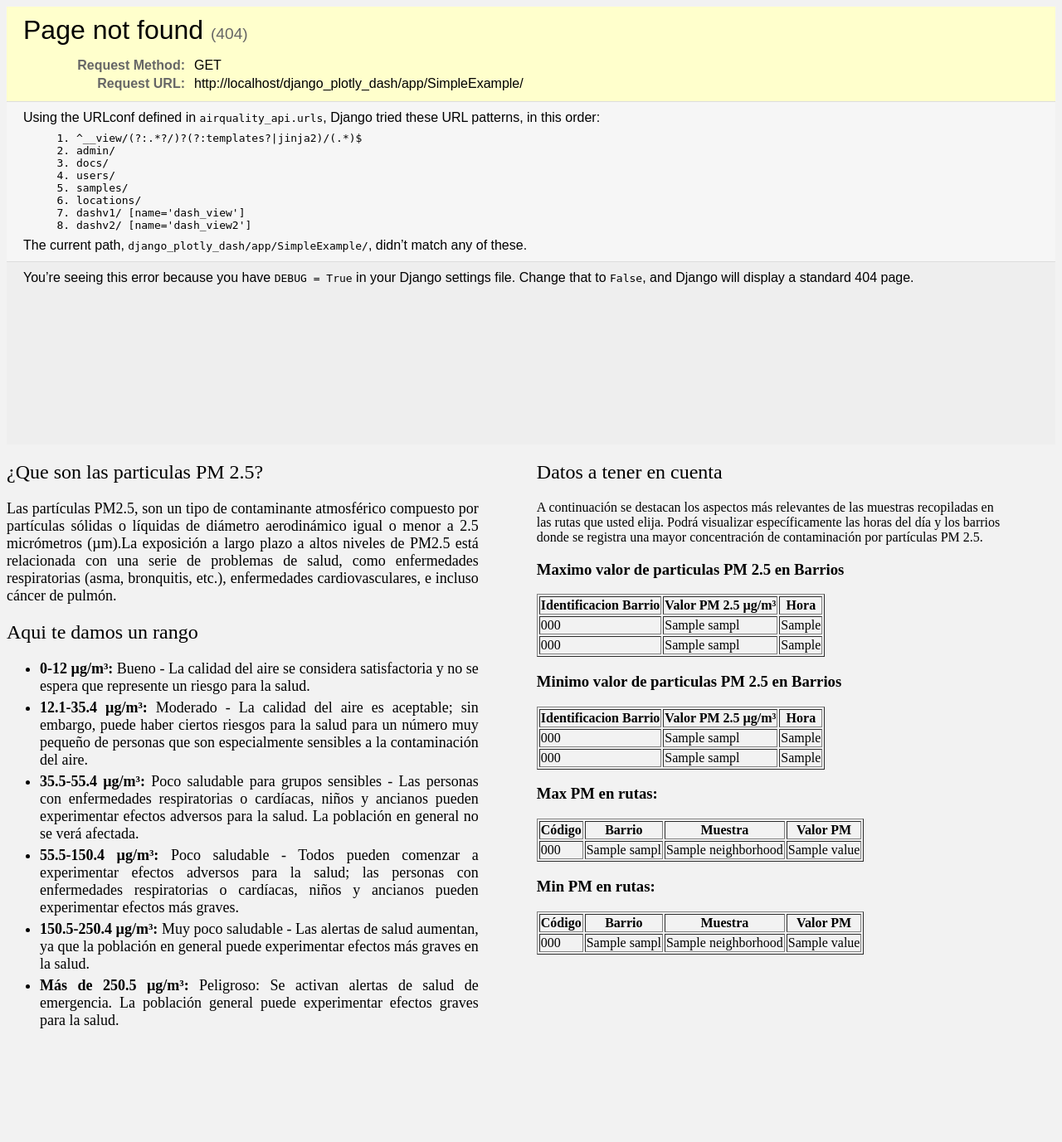
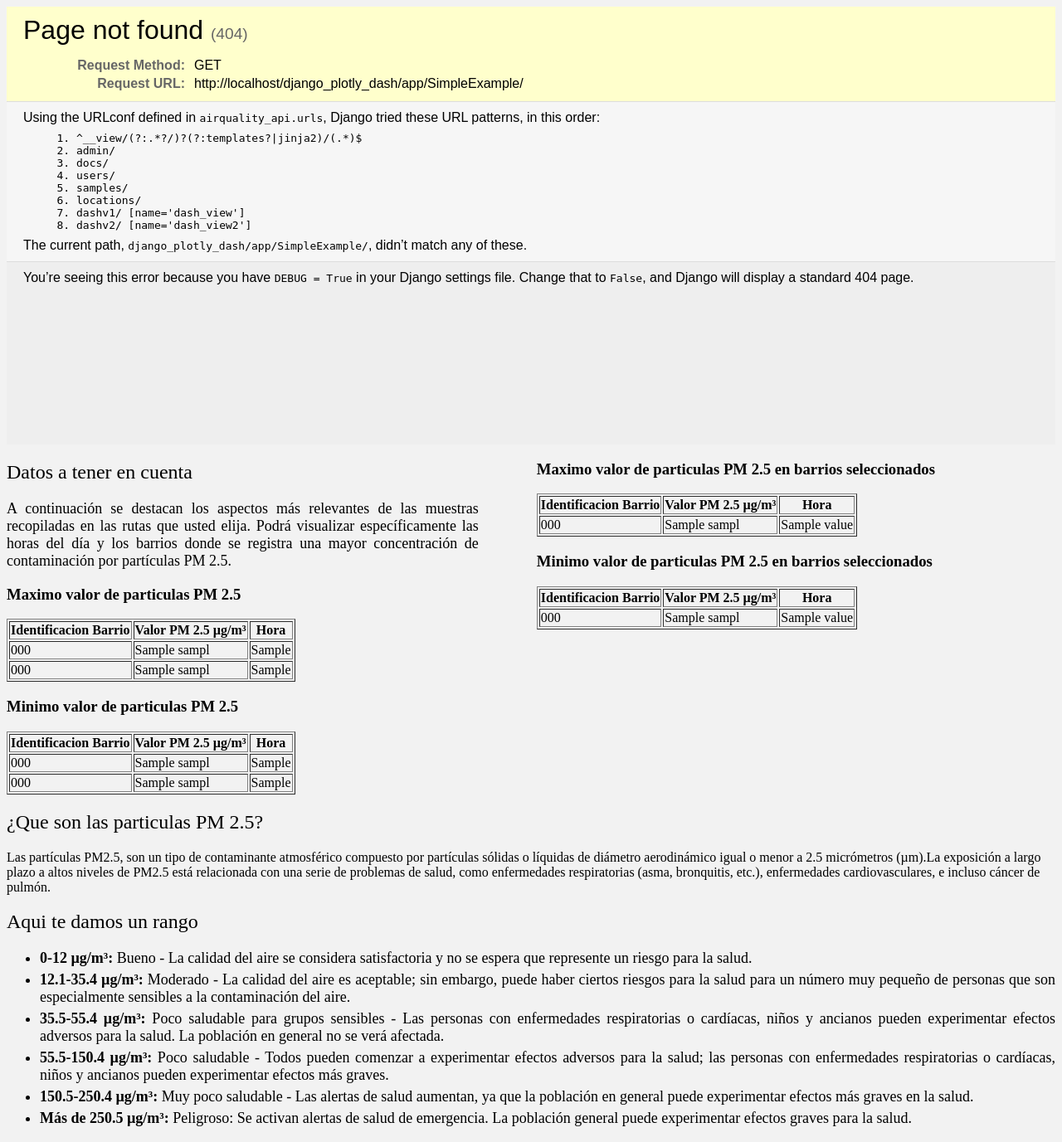
Before and after one commit to CamiloHedzz/Air_Quality_Bogota, a Django app: template dash2/templates/dash_app.html in a window 1280 px wide. Shown: the whole page at 83% size. Before the commit the page ends 1240 px from the top, so only its background shows below. Run offline with Django 5.2, Linux system fonts and the light colour scheme; the template is opened without the code that fills it: most values are stand-ins (such as "Sample title", 1, 10 or a date in 2020); parts of the project's set-up code (start-up, migrations or seed data) failed here and were passed over.

Commit message:
new realease

```diff
--- a/dash2/dash_app.py
+++ b/dash2/dash_app.py
@@ -26,7 +26,7 @@
 df2 = pd.read_csv("dash2/datasets/final_rutes.csv")
 
 selected_areas = {}
-
+t_recovered = "hola"
 
 bogota_map_div = html.Div([
         html.Div("Este mapa interactivo te permite explorar los barrios de Bogotá con mayores niveles de contaminación por partículas PM2.5. Puedes hacer zoom, moverte por el mapa e incluso seleccionar un barrio para ver las mediciones detalladas y obtener más información.",
@@ -54,6 +54,7 @@
             align="center",
             style={"background-color": "#F2F2F2"}
         ),
+         html.H2(t_recovered)
     ],
     fluid=True,
     style={"overflow": "hidden","background-color": "#F2F2F2"}
@@ -132,6 +133,8 @@
     #    pass
     dff = create_time_series()
 
+    get_stadictic(dff)
+
     fig = px.line(dff, x='datetime', y=['sampl'], color='neig', markers=True, line_shape='spline')
 
     '''
@@ -181,7 +184,9 @@
     return dataframe_combinado
 
 
-def get_stadictic():
+def get_stadictic(dff):
+
+    print("entraa")
     #Los dejo comentados porque el csv del mapa no cuenta con informacion respecto
     #a las fechas y horas, toca revisar estructura de datos con Darwin
 
@@ -189,24 +194,25 @@
     #aux_map['datetime'] = pd.to_datetime(aux_map['datetime'])
     #aux_map['hour'] = aux_map['datetime'].dt.strftime('%Y-%m-%d %H')
     #hourly_avg_map = aux_map.groupby(aux_map['datetime'].dt.time)['sampl'].mean()
-
-    aux_rutes = df2
-    aux_rutes['datetime'] = pd.to_datetime(aux_rutes['datetime'])
-    aux_rutes['hour'] = aux_rutes['datetime'].dt.strftime('%Y-%m-%d %H')
-    hourly_avg_rutes = aux_rutes.groupby(aux_rutes['datetime'].dt.time)['sampl'].mean()
+    std_dash_figures = []
+    if dff is not None:
+        aux_rutes = df2
+        aux_rutes['datetime'] = pd.to_datetime(aux_rutes['datetime'])
+        aux_rutes['hour'] = aux_rutes['datetime'].dt.strftime('%Y-%m-%d %H')
+        hourly_avg_rutes = aux_rutes.groupby(aux_rutes['datetime'].dt.time)['sampl'].mean()
 
 
-    std_dash_figures = [
-        {"max_pm" : df.loc[df['sampl'] == df['sampl'].max()], #La maxima muestra de PM2.5 a nivel de barrios
-        "min_pm" : df.loc[df['sampl'] == df['sampl'].min()],
-        "min_hour": hourly_avg_rutes.idxmin(), #La maxima hora promedio con mas contaminacion
-        "max_hour": hourly_avg_rutes.idxmax()}
-        ,
-        {"max_pm" : df2.loc[df2['sampl'] == df2['sampl'].max()], #La maxima muestra de PM2.5 a nivel de rutas
-        "min_pm" : df2.loc[df2['sampl'] == df2['sampl'].min()],
-        "min_hour": hourly_avg_rutes.idxmin(), #La maxima hora promedio con mas contaminacion
-        "max_hour": hourly_avg_rutes.idxmax(),}
-    ]
+        std_dash_figures = [
+            {"max_pm" : df.loc[df['sampl'] == df['sampl'].max()], #La maxima muestra de PM2.5 a nivel de barrios
+            "min_pm" : df.loc[df['sampl'] == df['sampl'].min()],
+            "min_hour": hourly_avg_rutes.idxmin(), #La maxima hora promedio con mas contaminacion
+            "max_hour": hourly_avg_rutes.idxmax()}
+            ,
+            {"max_pm" : dff.loc[dff['sampl'] == dff['sampl'].max()], #La maxima muestra de PM2.5 a nivel de rutas
+            "min_pm" : dff.loc[dff['sampl'] == dff['sampl'].min()],
+            "min_hour": hourly_avg_rutes.idxmin(), #La maxima hora promedio con mas contaminacion
+            "max_hour": hourly_avg_rutes.idxmax(),}
+        ]
 
     return std_dash_figures
 
--- a/dash2/templates/dash_app.html
+++ b/dash2/templates/dash_app.html
@@ -10,29 +10,7 @@
 
 <div class="container">
     <div class="container-left">
-        <h2>¿Que son las particulas PM 2.5?</h2>
-        <p>
-            Las partículas PM2.5, son un tipo de contaminante
-            atmosférico
-            compuesto por partículas sólidas o líquidas de
-            diámetro aerodinámico igual o menor a 2.5 micrómetros
-            (µm).La exposición a largo plazo a altos niveles de PM2.5
-            está relacionada con una serie de problemas de salud,
-            como enfermedades respiratorias (asma, bronquitis, etc.),
-            enfermedades cardiovasculares, e incluso cáncer de pulmón.
-        </p>
-        <h2>Aqui te damos un rango</h2>
-        <ul>
-            <li><b>0-12 µg/m³:</b> Bueno - La calidad del aire se considera satisfactoria y no se espera que represente un riesgo para la salud.</li>
-            <li><b>12.1-35.4 µg/m³:</b> Moderado - La calidad del aire es aceptable; sin embargo, puede haber ciertos riesgos para la salud para un número muy pequeño de personas que son especialmente sensibles a la contaminación del aire.</li>
-            <li><b>35.5-55.4 µg/m³:</b> Poco saludable para grupos sensibles - Las personas con enfermedades respiratorias o cardíacas, niños y ancianos pueden experimentar efectos adversos para la salud. La población en general no se verá afectada.</li>
-            <li><b>55.5-150.4 µg/m³:</b> Poco saludable - Todos pueden comenzar a experimentar efectos adversos para la salud; las personas con enfermedades respiratorias o cardíacas, niños y ancianos pueden experimentar efectos más graves.</li>
-            <li><b>150.5-250.4 µg/m³:</b> Muy poco saludable - Las alertas de salud aumentan, ya que la población en general puede experimentar efectos más graves en la salud.</li>
-            <li><b>Más de 250.5 µg/m³:</b> Peligroso: Se activan alertas de salud de emergencia. La población general puede experimentar efectos graves para la salud.</li>
-        </ul>
-    </div>
 
-    <div class="container-right">
         <h2>Datos a tener en cuenta</h2>
         <p>
             A continuación se destacan los aspectos más relevantes de las muestras recopiladas
@@ -40,7 +18,7 @@
             del día y los barrios donde se registra una mayor concentración de
             contaminación por partículas PM 2.5.
         </p>
-        <h3>Maximo valor de particulas PM 2.5 en Barrios</h3>
+        <h3>Maximo valor de particulas PM 2.5</h3>
     <table border="1">
         <tr>
             <th>Identificacion Barrio</th>
@@ -61,7 +39,7 @@
         </tr>
     </table>
 
-    <h3>Minimo valor de particulas PM 2.5 en Barrios</h3>
+    <h3>Minimo valor de particulas PM 2.5</h3>
     <table border="1">
         <tr>
             <th>Identificacion Barrio</th>
@@ -80,36 +58,58 @@
         </tr>
     </table>
 
-    <h3>Max PM en rutas:</h3>
+    </div>
+
+    <div class="container-right">
+
+    <h3>Maximo valor de particulas PM 2.5 en barrios seleccionados</h3>
     <table border="1">
         <tr>
-            <th>Código</th>
-            <th>Barrio</th>
-            <th>Muestra</th>
-            <th>Valor PM</th>
+            <th>Identificacion Barrio</th>
+            <th>Valor PM 2.5 µg/m³</th>
+            <th>Hora</th>
         </tr>
         <tr>
             <td>{{ dash_info.1.max_pm.code }}</td>
             <td>{{ dash_info.1.max_pm.sampl }}</td>
-            <td>{{ dash_info.1.max_pm.neighborhood }}</td>
             <td>{{ dash_info.1.max_pm.value }}</td>
         </tr>
     </table>
 
-    <h3>Min PM en rutas:</h3>
+    <h3>Minimo valor de particulas PM 2.5 en barrios seleccionados</h3>
     <table border="1">
         <tr>
-            <th>Código</th>
-            <th>Barrio</th>
-            <th>Muestra</th>
-            <th>Valor PM</th>
+            <th>Identificacion Barrio</th>
+            <th>Valor PM 2.5 µg/m³</th>
+            <th>Hora</th>
         </tr>
         <tr>
-            <td>{{ dash_info.1.min_pm.code }}</td>
-            <td>{{ dash_info.1.min_pm.sampl }}</td>
-            <td>{{ dash_info.1.min_pm.neighborhood }}</td>
-            <td>{{ dash_info.1.min_pm.value }}</td>
+            <td>{{ dash_info.1.max_pm.code }}</td>
+            <td>{{ dash_info.1.max_pm.sampl }}</td>
+            <td>{{ dash_info.1.max_pm.value }}</td>
         </tr>
     </table>
     </div>
 </div>
+
+
+<h2>¿Que son las particulas PM 2.5?</h2>
+<p>
+    Las partículas PM2.5, son un tipo de contaminante
+    atmosférico
+    compuesto por partículas sólidas o líquidas de
+    diámetro aerodinámico igual o menor a 2.5 micrómetros
+    (µm).La exposición a largo plazo a altos niveles de PM2.5
+    está relacionada con una serie de problemas de salud,
+    como enfermedades respiratorias (asma, bronquitis, etc.),
+    enfermedades cardiovasculares, e incluso cáncer de pulmón.
+</p>
+<h2>Aqui te damos un rango</h2>
+<ul>
+    <li><b>0-12 µg/m³:</b> Bueno - La calidad del aire se considera satisfactoria y no se espera que represente un riesgo para la salud.</li>
+    <li><b>12.1-35.4 µg/m³:</b> Moderado - La calidad del aire es aceptable; sin embargo, puede haber ciertos riesgos para la salud para un número muy pequeño de personas que son especialmente sensibles a la contaminación del aire.</li>
+    <li><b>35.5-55.4 µg/m³:</b> Poco saludable para grupos sensibles - Las personas con enfermedades respiratorias o cardíacas, niños y ancianos pueden experimentar efectos adversos para la salud. La población en general no se verá afectada.</li>
+    <li><b>55.5-150.4 µg/m³:</b> Poco saludable - Todos pueden comenzar a experimentar efectos adversos para la salud; las personas con enfermedades respiratorias o cardíacas, niños y ancianos pueden experimentar efectos más graves.</li>
+    <li><b>150.5-250.4 µg/m³:</b> Muy poco saludable - Las alertas de salud aumentan, ya que la población en general puede experimentar efectos más graves en la salud.</li>
+    <li><b>Más de 250.5 µg/m³:</b> Peligroso: Se activan alertas de salud de emergencia. La población general puede experimentar efectos graves para la salud.</li>
+</ul>
--- a/dash2/views.py
+++ b/dash2/views.py
@@ -5,7 +5,7 @@
 # Create your views here.
 
 def dash_view(request):
-    return render(request, 'dash_app.html', {'dash_info': get_stadictic()})
+    return render(request, 'dash_app.html', {'dash_info': get_stadictic(None)})
 
 def dash_view2(request):
     return render(request, 'dash_app2.html')
```
